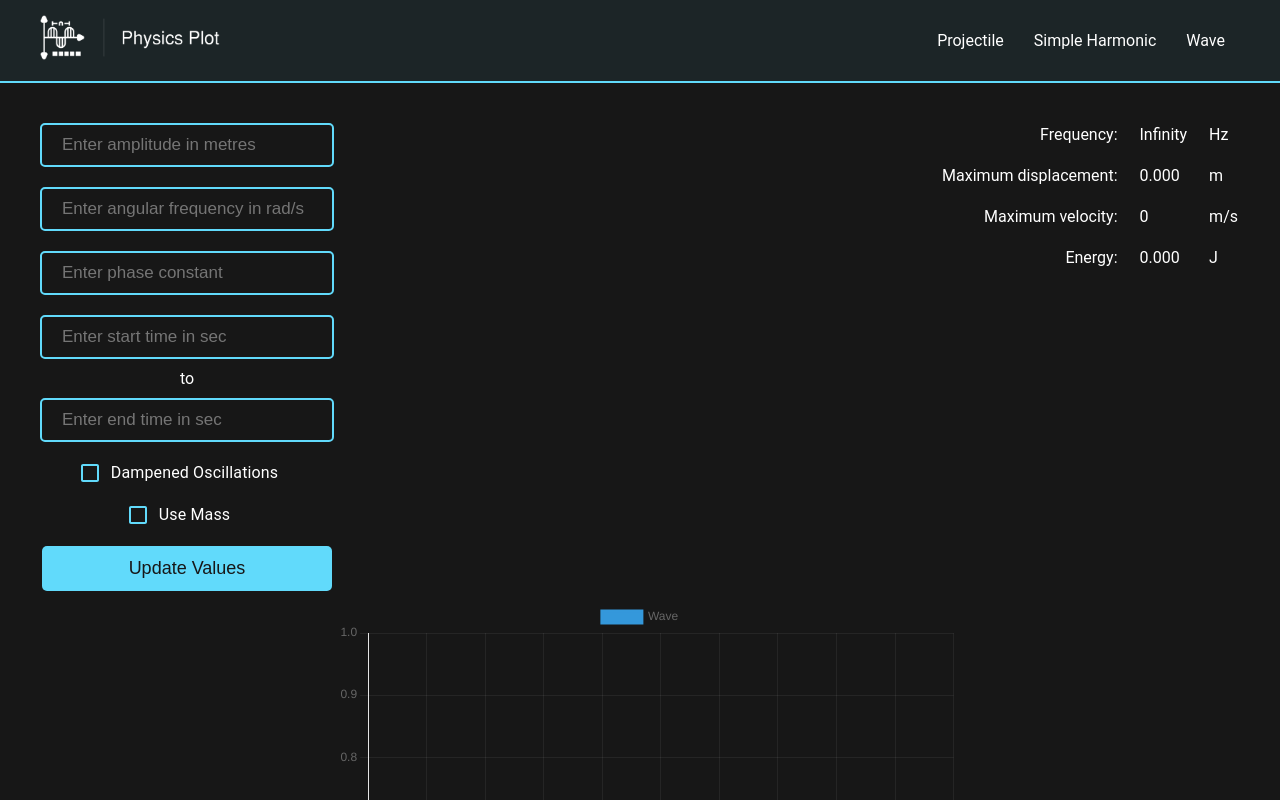
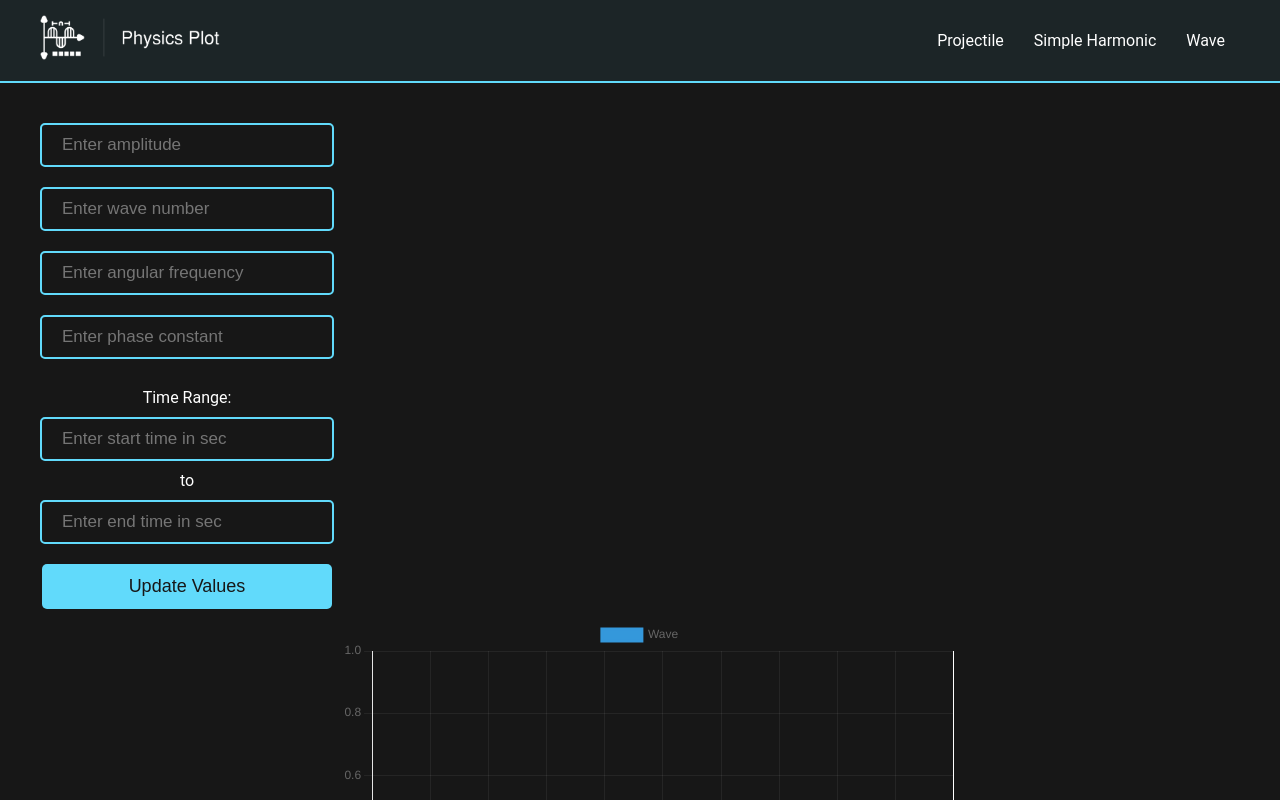
Before and after one commit to aadium/physics-plot, a React (Create React App) app: page /waveequation in a window 1280 px wide. Shown: the top 800 px of the page. Built offline with nearby package versions, Linux system fonts and the light colour scheme.

Commit message:
Created the page and graph

```diff
--- a/src/pages/simpleHarmonicMotion.js
+++ b/src/pages/simpleHarmonicMotion.js
@@ -8,10 +8,6 @@ import "../theme/CSS/pages.css";
 
 function SimpleHarmonicMotion() {
   const chartRef = useRef(null);
-  var frequency = 0;
-  var maxDisp = 0;
-  var maxVel = 0;
-  var energy = 0;
 
   const [error, setError] = useState('');
   const [amplitude, setAmplitude] = useState(0);
@@ -78,10 +74,11 @@ function SimpleHarmonicMotion() {
     setShowMass(event.target.checked);
   };
 
-  frequency = 1 / (endTime - startTime);
-  maxDisp = amplitude;
-  maxVel = amplitude * angularFrequency;
-  energy = 0.5 * mass * Math.pow(angularFrequency * amplitude, 2);
+  var frequency = angularFrequency / (2 * Math.PI);
+  var timePeriod = 1 / frequency;
+  var maxDisp = amplitude;
+  var maxVel = amplitude * angularFrequency;
+  var energy = 0.5 * mass * Math.pow(angularFrequency * amplitude, 2);
 
   const timeValues = Array.from({ length: numPoints + 1 }, (_, index) => {
     const time = parseFloat(startTimeText) + (index / numPoints) * (parseFloat(endTimeText) - parseFloat(startTimeText));
@@ -91,7 +88,7 @@ function SimpleHarmonicMotion() {
   const data = {
     datasets: [
       {
-        label: 'Wave',
+        label: 'Particle',
         backgroundColor: colors.graphLineColor1,
         borderColor: colors.graphLineColor1,
         data: timeValues.map((time) => ({
@@ -175,6 +172,11 @@ function SimpleHarmonicMotion() {
           <td>Hz</td>
         </tr>
         <tr>
+          <td align="right">Time Period:</td>
+          <td>{timePeriod.toFixed(3)}</td>
+          <td>s</td>
+        </tr>
+        <tr>
           <td align="right">Maximum displacement:</td>
           <td>{maxDisp.toFixed(3)}</td>
           <td>m</td>
@@ -236,6 +238,8 @@ function SimpleHarmonicMotion() {
           )}
         </div>
         <div>
+          <br/>
+          <span> Time Range: </span><br />
           <input
             className="func-coeff"
             type="text"
--- a/src/pages/waveEquation.js
+++ b/src/pages/waveEquation.js
@@ -6,46 +6,36 @@ import { Typography, Checkbox, FormControlLabel } from '@mui/material';
 import "../App.css";
 import "../theme/CSS/pages.css";
 
-function WaveEquation() {
+function WaveGraph() {
   const chartRef = useRef(null);
-  var frequency = 0;
-  var maxDisp = 0;
-  var maxVel = 0;
-  var energy = 0;
 
   const [error, setError] = useState('');
   const [amplitude, setAmplitude] = useState(0);
+  const [amplitudeText, setAmplitudeText] = useState('');
+  const [waveNumber, setWaveNumber] = useState(0);
+  const [waveNumberText, setWaveNumberText] = useState('');
   const [angularFrequency, setAngularFrequency] = useState(0);
+  const [angularFrequencyText, setAngularFrequencyText] = useState('');
+  const [startTime, setStartTime] = useState(0);
   const [startTimeText, setStartTimeText] = useState('');
+  const [endTime, setEndTime] = useState(1);
   const [endTimeText, setEndTimeText] = useState('');
-  const [startTime, setStartTime] = useState(0);
-  const [endTime, setEndTime] = useState(0);
+  const [numPoints, setNumPoints] = useState(100);
   const [phaseConstant, setPhaseConstant] = useState(0);
   const [phaseConstantText, setPhaseConstantText] = useState('');
-  const [amplitudeText, setAmplitudeText] = useState('');
-  const [angularFrequencyText, setAngularFrequencyText] = useState('');
-  const [numPoints, setNumPoints] = useState(100);
-  const [mass, setMass] = useState(0);
-  const [massText, setMassText] = useState('');
-  const [decayConst, setDecayConst] = useState(0);
-  const [decayConstText, setDecayConstText] = useState('');
-  const [showMass, setShowMass] = useState(false);
-  const [showDecayConst, setShowDecayConst] = useState(false);
 
   const handleChange = () => {
     const newAmp = parseFloat(amplitudeText);
+    const newWaveNumber = parseFloat(waveNumberText);
     const newAngV = parseFloat(angularFrequencyText);
-    const newPhaseConst = parseFloat(phaseConstantText);
     const newStartTime = parseFloat(startTimeText);
     const newEndTime = parseFloat(endTimeText);
-    const newMass = (massText !== '') ? parseFloat(massText) : 0;
-    const newDecayConst = (decayConstText !== '') ? parseFloat(decayConstText) : 0;
+    const newPhaseConst = parseFloat(phaseConstantText);
 
     if (
       !isNaN(newAmp) &&
+      !isNaN(newWaveNumber) &&
       !isNaN(newAngV) &&
-      !isNaN(newPhaseConst) &&
-      !isNaN(newMass) &&
       !isNaN(newStartTime) &&
       !isNaN(newEndTime)
     ) {
@@ -58,34 +48,22 @@ function WaveEquation() {
       setNumPoints(Math.ceil(timePeriod / 0.01));
 
       setAmplitude(newAmp);
+      setWaveNumber(newWaveNumber);
+      setPhaseConstant(newPhaseConst);
       setAngularFrequency(newAngV);
-      setPhaseConstant(newPhaseConst);
-      setMass(newMass);
       setStartTime(newStartTime);
       setEndTime(newEndTime);
-      setDecayConst(newDecayConst);
       setError('');
     } else {
       setError('Please enter valid numerical values');
     }
   };
 
-  const handleDCCheckboxChange = (event) => {
-    setShowDecayConst(event.target.checked);
-  };
-
-  const handleMassCheckboxChange = (event) => {
-    setShowMass(event.target.checked);
-  };
-
-  frequency = 1 / (endTime - startTime);
-  maxDisp = amplitude;
-  maxVel = amplitude * angularFrequency;
-  energy = 0.5 * mass * Math.pow(angularFrequency * amplitude, 2);
-
-  const timeValues = Array.from({ length: numPoints + 1 }, (_, index) => {
-    const time = parseFloat(startTimeText) + (index / numPoints) * (parseFloat(endTimeText) - parseFloat(startTimeText));
-    return time;
+  const waveValues = Array.from({ length: numPoints + 1 }, (_, index) => {
+    const xValue = startTime + (index / numPoints) * (endTime - startTime);
+    const time = xValue;
+    const yValue = amplitude * Math.sin(waveNumber * xValue + angularFrequency * time + phaseConstant);
+    return { x: xValue, y: yValue };
   });
 
   const data = {
@@ -94,10 +72,7 @@ function WaveEquation() {
         label: 'Wave',
         backgroundColor: colors.graphLineColor1,
         borderColor: colors.graphLineColor1,
-        data: timeValues.map((time) => ({
-          x: time,
-          y: amplitude * Math.exp(-1 * decayConst * time) * Math.sin(angularFrequency * time + phaseConstant),
-        })),
+        data: waveValues,
         pointRadius: 0,
         showLine: true,
       },
@@ -127,7 +102,7 @@ function WaveEquation() {
             },
             grid: {
               color: function (context) {
-                if (context.tick.value === 0) {
+                if (context.tick.value === startTime || context.tick.value === endTime) {
                   return colors.axisColor;
                 } else {
                   return colors.gridlineColor;
@@ -163,48 +138,34 @@ function WaveEquation() {
         canvas.chart.destroy();
       }
     };
-  }, [amplitude, angularFrequency, numPoints, phaseConstant]);
+  }, [amplitude, waveNumber, angularFrequency, startTime, endTime, numPoints]);
 
   return (
     <center>
       <Navbar />
-      <table className="stats-pane" cellPadding={10}>
-        <tr>
-          <td align="right">Frequency:</td>
-          <td>{frequency.toFixed(3)}</td>
-          <td>Hz</td>
-        </tr>
-        <tr>
-          <td align="right">Maximum displacement:</td>
-          <td>{maxDisp.toFixed(3)}</td>
-          <td>m</td>
-        </tr>
-        <tr>
-          <td align="right">Maximum velocity:</td>
-          <td>{maxVel}</td>
-          <td>m/s</td>
-        </tr>
-        <tr>
-          <td align="right">Energy:</td>
-          <td>{energy.toFixed(3)}</td>
-          <td>J</td>
-        </tr>
-      </table>
       <div className="input-pane">
         <div>
           <input
             className="func-coeff"
             type="text"
-            placeholder="Enter amplitude in metres"
-            onChange={(e) => setAmplitudeText((e.target.value))}
+            placeholder="Enter amplitude"
+            onChange={(e) => setAmplitudeText(e.target.value)}
           />
         </div>
         <div>
           <input
             className="func-coeff"
             type="text"
-            placeholder="Enter angular frequency in rad/s"
-            onChange={(e) => setAngularFrequencyText((e.target.value))}
+            placeholder="Enter wave number"
+            onChange={(e) => setWaveNumberText(e.target.value)}
+          />
+        </div>
+        <div>
+          <input
+            className="func-coeff"
+            type="text"
+            placeholder="Enter angular frequency"
+            onChange={(e) => setAngularFrequencyText(e.target.value)}
           />
         </div>
         <div>
@@ -216,26 +177,8 @@ function WaveEquation() {
           />
         </div>
         <div>
-          {showMass && (
-            <input
-              className="func-coeff"
-              type="text"
-              placeholder="Enter mass in kg"
-              onChange={(e) => setMassText((e.target.value))}
-            />
-          )}
-        </div>
-        <div>
-          {showDecayConst && (
-            <input
-              className="func-coeff"
-              type="text"
-              placeholder="Enter decay constant"
-              onChange={(e) => setDecayConstText((e.target.value))}
-            />
-          )}
-        </div>
-        <div>
+          <br/>
+          <span> Time Range: </span><br />
             <input
               className="func-coeff"
               type="text"
@@ -250,19 +193,9 @@ function WaveEquation() {
               onChange={(e) => setEndTimeText((e.target.value))}
             />
           </div>
-        <div>
-          <FormControlLabel
-            control={<Checkbox checked={showDecayConst} style={{ color: '#61dafb' }} onChange={handleDCCheckboxChange} />}
-            label="Dampened Oscillations"
-          />
-        </div>
-        <div>
-          <FormControlLabel
-            control={<Checkbox checked={showMass} style={{ color: '#61dafb' }} onChange={handleMassCheckboxChange} />}
-            label="Use Mass"
-          />
-        </div>
-        <button className="calculate-answer-btn" onClick={handleChange}>Update Values</button>
+        <button className="calculate-answer-btn" onClick={handleChange}>
+          Update Values
+        </button>
         {error && <Typography color="error">{error}</Typography>}
       </div>
       <div style={{ maxWidth: '650px', maxHeight: '750px' }}>
@@ -272,4 +205,4 @@ function WaveEquation() {
   );
 }
 
-export default WaveEquation;
+export default WaveGraph;
```
Lines whose indentation alone changed are shown as unchanged.
